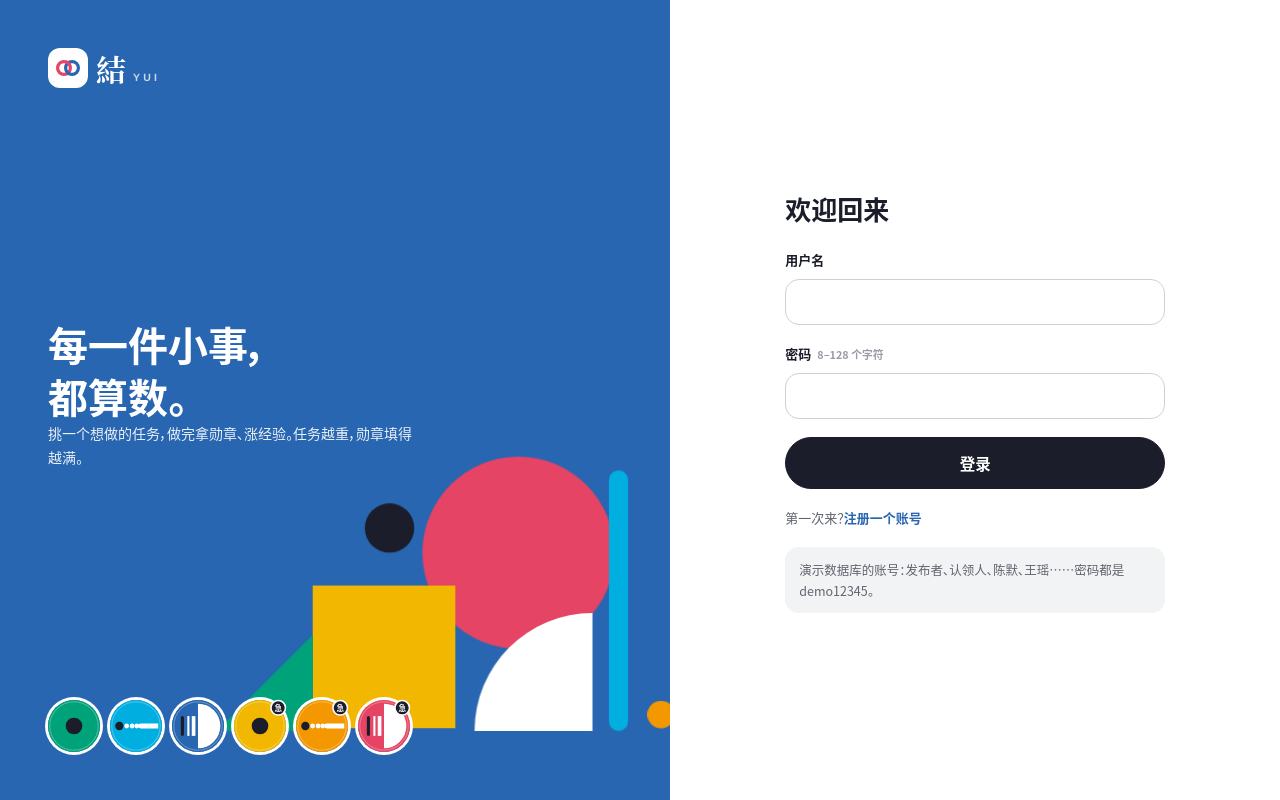
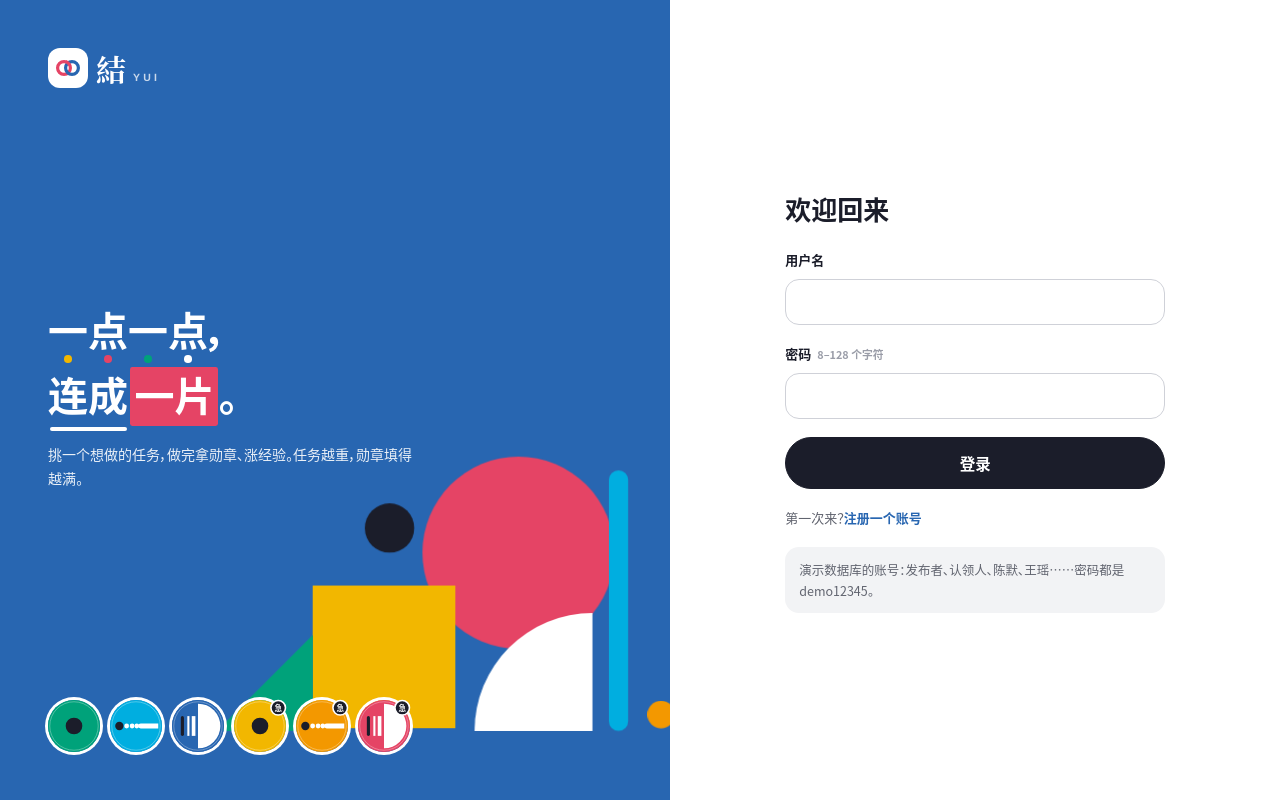
Before and after one commit to Jarv1sP/bounty-platform, a Flask app: page /auth/login in a window 1280 px wide. Run offline with Flask 3, Linux system fonts and the light colour scheme.

Commit message:
Login headline: 一点一点，连成一片
Co-Authored-By: Claude Opus 5.5 <noreply@anthropic.com>

```diff
--- a/static/board.css
+++ b/static/board.css
@@ -349,6 +349,16 @@ html:not([data-motion="off"]) .receipt{animation:receipt-in 380ms var(--arrive)
 .auth-art .wordmark small{color:rgba(255,255,255,.75)}
 .auth-art .logo svg{width:40px;height:40px;padding:4px;border-radius:12px;background:#fff}
 .auth-art h1{position:relative;font-size:40px;line-height:1.3;max-width:9em}
+.slogan{line-height:1.62!important;margin-bottom:.4em}
+.slogan .s-dots i{position:relative;display:inline-block;font-style:normal}
+.slogan .s-dots i::after{content:"";position:absolute;left:50%;bottom:-.02em;width:.19em;height:.19em;margin-left:-.095em;border-radius:50%;background:var(--c)}
+.slogan .s-line{position:relative;display:inline-block}
+.slogan .s-line::after{content:"";position:absolute;left:.04em;right:.04em;bottom:-.1em;height:.11em;border-radius:.06em;background:#fff;transform-origin:left center}
+.slogan .s-plane{position:relative;display:inline-block;isolation:isolate;padding:0 .1em;margin-left:.06em}
+.slogan .s-plane::before{content:"";position:absolute;inset:.12em 0 .02em;z-index:-1;border-radius:.06em;background:var(--red);transform-origin:left center}
+html:not([data-motion="off"]) .slogan .s-dots i::after{animation:m-pop 440ms var(--pop) calc(320ms + var(--k) * 120ms) both}
+html:not([data-motion="off"]) .slogan .s-line::after{animation:m-grow 520ms var(--arrive) 900ms both}
+html:not([data-motion="off"]) .slogan .s-plane::before{animation:m-grow 600ms var(--arrive) 1250ms both}
 .auth-art p{position:relative;max-width:26em;opacity:.9}
 .auth-medals{position:relative;display:flex;gap:10px}
 .auth-medals .medal{width:52px;height:52px;border-radius:50%;box-shadow:0 0 0 3px #fff}
--- a/templates/auth.html
+++ b/templates/auth.html
@@ -21,7 +21,7 @@
       {% endfor %}
     </svg>
     <div>
-      <h1>每一件小事，<br>都算数。</h1>
+      <h1 class="slogan" aria-label="一点一点，连成一片。"><span class="s-dots" aria-hidden="true"><i style="--k:0;--c:#F2B700">一</i><i style="--k:1;--c:#E54465">点</i><i style="--k:2;--c:#00A27A">一</i><i style="--k:3;--c:#fff">点</i></span><span aria-hidden="true">，</span><br><span class="s-line" aria-hidden="true">连成</span><span class="s-plane" aria-hidden="true">一片</span><span aria-hidden="true">。</span></h1>
       <p>挑一个想做的任务，做完拿勋章、涨经验。任务越重，勋章填得越满。</p>
     </div>
     <div class="auth-medals">{% for key in medals %}{{ medal(key) }}{% endfor %}</div>
```
